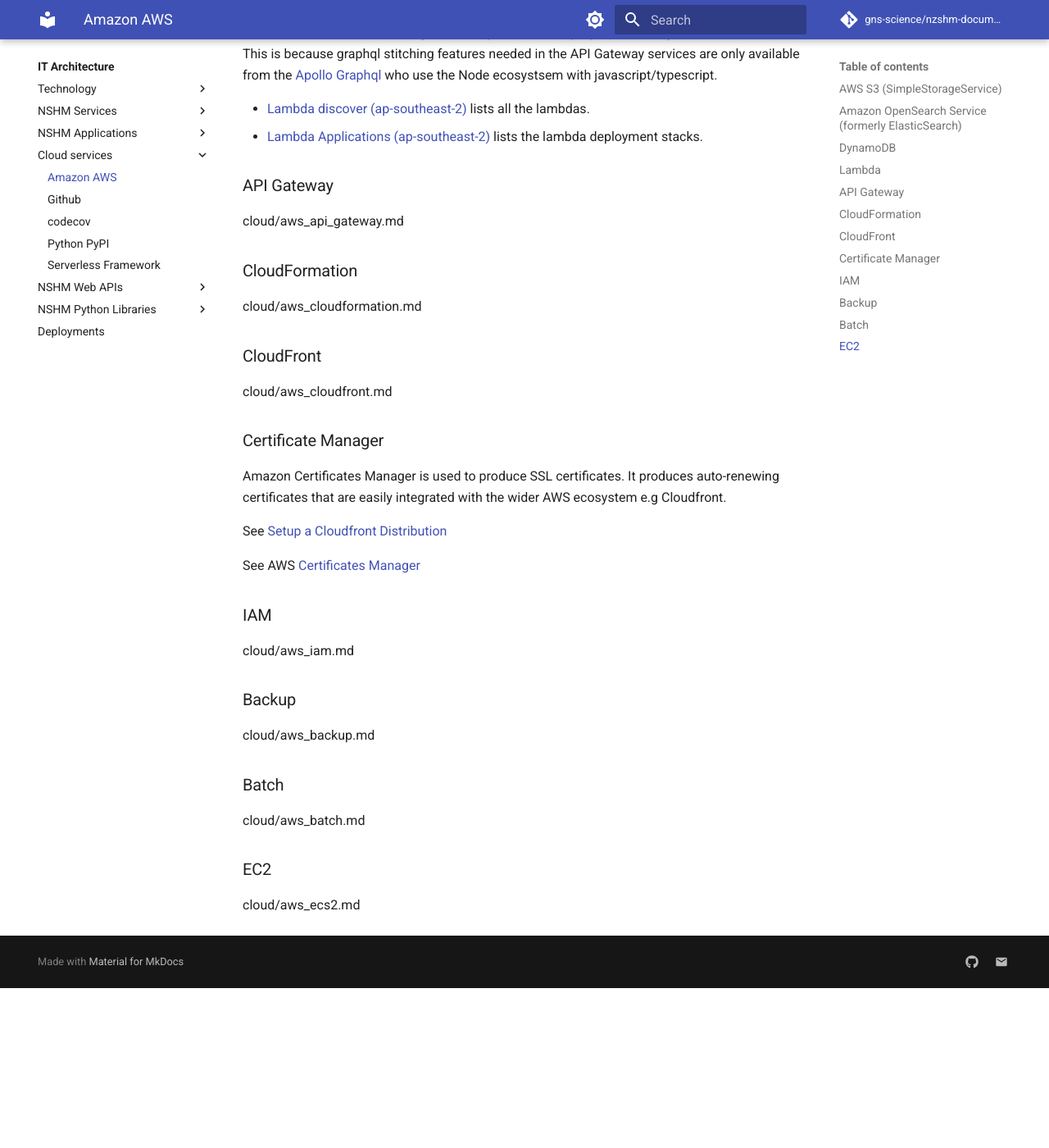
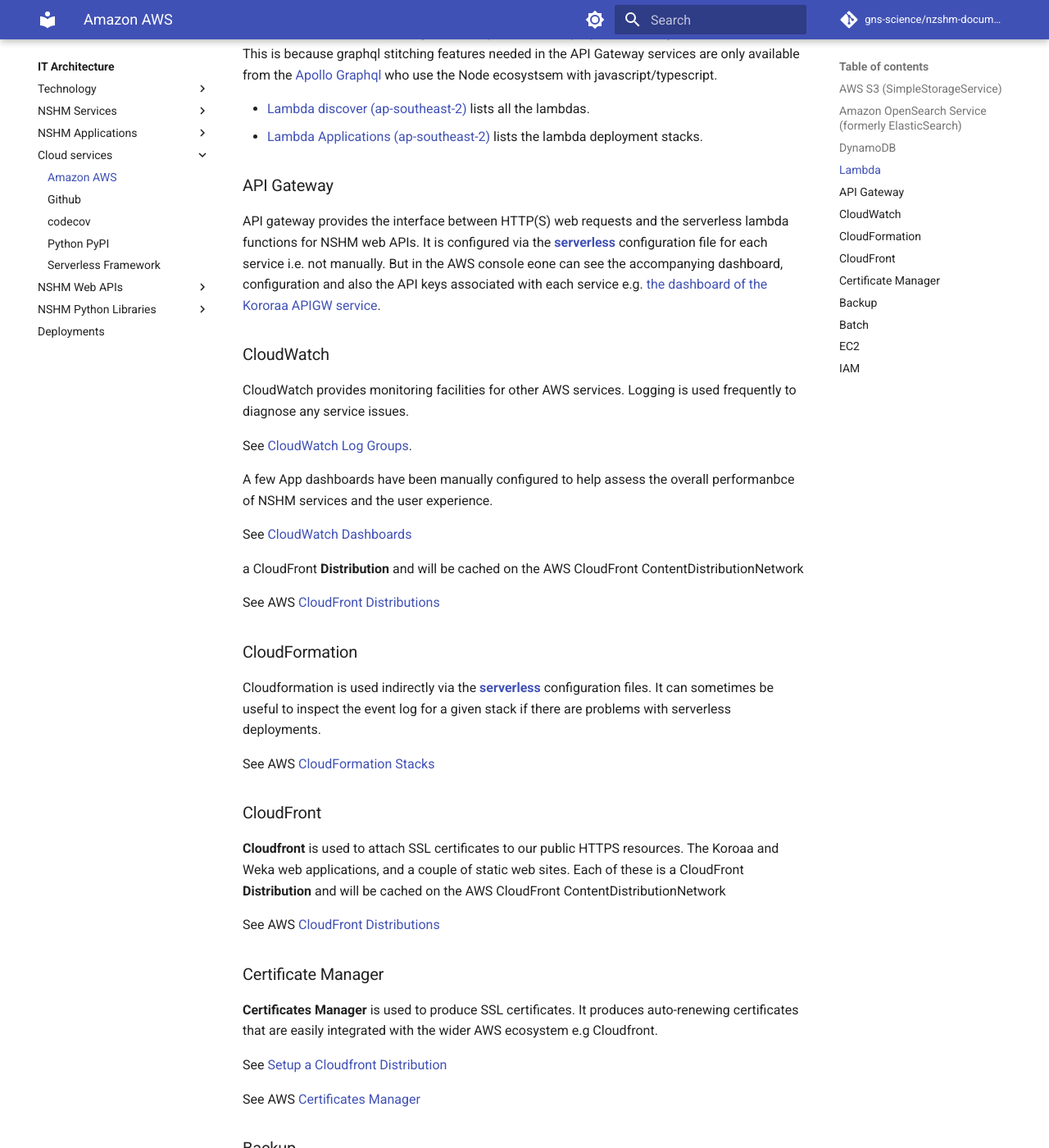
Before and after one commit to GNS-Science/nzshm-documentation, an MkDocs documentation site: the page built from docs/cloud/aws_services.md, in a window 1280 px wide and 1400 px high, scrolled down 1424 px. Shown: the whole window at 82% size. Built offline with MkDocs 1.6.1 and Material for MkDocs 9.7.7, drawn with Linux system fonts in a browser that asks for light colours; comment, search, counter and statistics services are not loaded; before the commit the page ends 2629 px from its top, so only the background shows below that; some of the changed text lies outside the part shown.

Commit message:
new cloud services pages

```diff
--- a/docs/cloud/aws_services.md
+++ b/docs/cloud/aws_services.md
@@ -48,31 +48,58 @@ features needed in the API Gateway services are only available from the [Apollo
   - [Lambda Applications (ap-southeast-2)](https://ap-southeast-2.console.aws.amazon.com/lambda/home?region=ap-southeast-2#/applications) lists the lambda deployment stacks.
 
 ## API Gateway
-cloud/aws_api_gateway.md
+
+API gateway provides the interface between HTTP(S) web requests and the serverless lambda functions for NSHM web APIs. It is configured via the [**serverless**](../cloud/serverless_framework.md) configuration file for each service i.e. not manually. But in the AWS console eone can see the accompanying dashboard, configuration and
+also the API keys associated with each service e.g. [the dashboard of the Kororaa APIGW service](https://ap-southeast-2.console.aws.amazon.com/apigateway/main/apis/8wq8w9xika/dashboard?api=8wq8w9xika&region=ap-southeast-2).
+
+## CloudWatch
+
+CloudWatch provides monitoring facilities for other AWS services. Logging is used frequently to diagnose any service issues.
+
+See [CloudWatch Log Groups](https://ap-southeast-2.console.aws.amazon.com/cloudwatch/home?region=ap-southeast-2#logsV2:log-groups).
+
+A few App dashboards have been manually configured to help assess the overall performanbce of NSHM services and the user experience.
+
+See [CloudWatch Dashboards](https://ap-southeast-2.console.aws.amazon.com/cloudwatch/home?region=ap-southeast-2#dashboards)
+
+
+a CloudFront **Distribution** and will be cached on the AWS CloudFront ContentDistributionNetwork
+
+See AWS [CloudFront Distributions](https://us-east-1.console.aws.amazon.com/cloudfront/v4/home?region=ap-southeast-2#/distributions)
+
 
 ## CloudFormation
-cloud/aws_cloudformation.md
+
+Cloudformation is used indirectly via the [**serverless**](../cloud/serverless_framework.md) configuration files. It can sometimes be useful to inspect the event log for a given stack if there are problems with serverless deployments.
+
+See AWS [CloudFormation Stacks](https://ap-southeast-2.console.aws.amazon.com/cloudformation/home?region=ap-southeast-2#/stacks)
+
 
 ## CloudFront
-cloud/aws_cloudfront.md
+
+**Cloudfront** is used to attach SSL certificates to our public HTTPS resources. The Koroaa and Weka web applications, and a couple of static web sites. Each of these is
+a CloudFront **Distribution** and will be cached on the AWS CloudFront ContentDistributionNetwork
+
+See AWS [CloudFront Distributions](https://us-east-1.console.aws.amazon.com/cloudfront/v4/home?region=ap-southeast-2#/distributions)
 
 ## Certificate Manager
 
-Amazon Certificates Manager is used to produce SSL certificates. It produces auto-renewing certificates that are easily
+**Certificates Manager** is used to produce SSL certificates. It produces auto-renewing certificates that are easily
 integrated with the wider AWS ecosystem e.g Cloudfront.
 
 See [Setup a Cloudfront Distribution](../guidelines/setup_a_cloudfront_distribution.md)
 
 See AWS [Certificates Manager](https://us-east-1.console.aws.amazon.com/acm/home?region=us-east-1)
 
-## IAM
-cloud/aws_iam.md
 
 ## Backup
-cloud/aws_backup.md
+cloud/aws_backup.md TODO
 
 ## Batch
-cloud/aws_batch.md
+cloud/aws_batch.md TODO
 
 ## EC2
-cloud/aws_ecs2.md
+cloud/aws_ecs2.md TODO
+
+## IAM
+cloud/aws_iam.md TODO
```
Also changed, not shown: docs/cloud/codecov.md (added, +1 -0 lines), docs/cloud/github_services.md (added, +1 -0 lines), docs/cloud/pypi.md (added, +1 -0 lines), docs/cloud/serverless_framework.md (+3 -3 lines).
